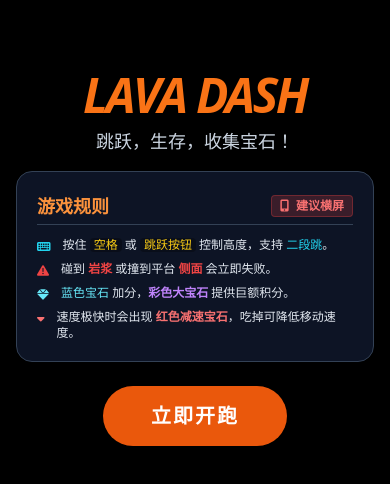
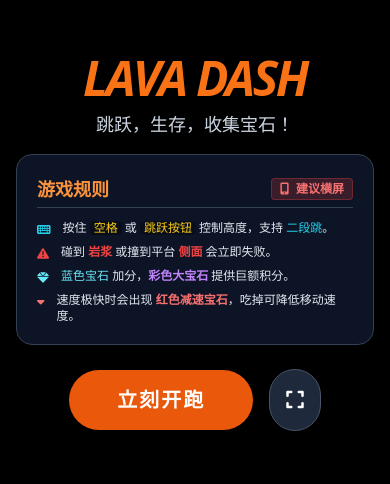
Before and after one commit to foxcsong/lava-leap, a React (Vite) app: page / in a window 390 px wide. Shown: the part 164-648 px from the top of the page. Built offline with nearby package versions, Linux system fonts and the light colour scheme.

Commit message:
fix: deep mobile fullscreen optimization with safe-area insets and manual toggle

```diff
--- a/App.tsx
+++ b/App.tsx
@@ -38,10 +38,22 @@ const App: React.FC = () => {
     };
   }, [handleGameOver, handleUpdateStats]);
 
+  const toggleFullscreen = () => {
+    if (!document.fullscreenElement) {
+      document.documentElement.requestFullscreen().catch(err => {
+        console.error(`Error attempting to enable full-screen mode: ${err.message}`);
+      });
+    } else {
+      if (document.exitFullscreen) {
+        document.exitFullscreen();
+      }
+    }
+  };
+
   const startGame = () => {
-    // 尝试进入全屏模式以获得更好体验
-    if (document.documentElement.requestFullscreen) {
-      document.documentElement.requestFullscreen().catch(() => {});
+    // 主动尝试进入全屏以优化移动端体验
+    if (!document.fullscreenElement) {
+      document.documentElement.requestFullscreen().catch(() => { });
     }
 
     if (engineRef.current) {
@@ -102,14 +114,14 @@ const App: React.FC = () => {
   }, [gameState, isPaused]);
 
   return (
-    <div className="relative w-screen h-[100dvh] overflow-hidden bg-black font-sans">
+    <div className="relative w-screen h-[100dvh] overflow-hidden bg-black font-sans safe-padding">
       {/* 只有在非主页状态下才可能看到画布，或者通过层级控制 */}
       <canvas
         ref={canvasRef}
         className={`w-full h-full block ${gameState === 'START' ? 'invisible' : 'visible'}`}
       />
 
-      <div className="absolute top-4 right-4 text-white text-right drop-shadow-lg pointer-events-none select-none z-10">
+      <div className="absolute top-4 right-4 text-white text-right drop-shadow-lg pointer-events-none select-none z-10 px-[env(safe-area-inset-right)] py-[env(safe-area-inset-top)]">
         {gameState !== 'START' && (
           <>
             <div className="text-xl font-bold">里程: <span className="text-yellow-400">{Math.floor(distance)}m</span></div>
@@ -122,7 +134,7 @@ const App: React.FC = () => {
       {gameState === 'PLAYING' && (
         <button
           onClick={togglePause}
-          className="absolute top-4 left-4 w-12 h-12 bg-white/10 hover:bg-white/20 border border-white/30 rounded-lg flex items-center justify-center text-white transition-all shadow-lg backdrop-blur-sm z-20"
+          className="absolute top-4 left-4 w-12 h-12 bg-white/10 hover:bg-white/20 border border-white/30 rounded-lg flex items-center justify-center text-white transition-all shadow-lg backdrop-blur-sm z-20 ml-[env(safe-area-inset-left)] mt-[env(safe-area-inset-top)]"
         >
           <i className={`fa-solid ${isPaused ? 'fa-play' : 'fa-pause'} text-xl`}></i>
         </button>
@@ -167,12 +179,21 @@ const App: React.FC = () => {
             <span>手机用户建议横屏以获得更广阔的视野。</span>
           </div>
 
+          <div className="flex items-center gap-4 mb-8">
             <button
               onClick={startGame}
               className="px-12 py-4 bg-orange-600 hover:bg-orange-500 transition-colors rounded-full text-xl md:text-2xl font-bold uppercase tracking-widest shadow-xl transform hover:scale-105 active:scale-95"
             >
-            立即开跑
+              立刻开跑
             </button>
+            <button
+              onClick={toggleFullscreen}
+              className="p-4 bg-slate-800 hover:bg-slate-700 transition-colors rounded-full text-xl shadow-xl border border-slate-600 md:hidden"
+              title="切换全屏"
+            >
+              <i className="fa-solid fa-expand"></i>
+            </button>
+          </div>
         </div>
       )}
 
--- a/index.html
+++ b/index.html
@@ -1,9 +1,10 @@
-
 <!DOCTYPE html>
 <html lang="en">
+
 <head>
     <meta charset="UTF-8">
-    <meta name="viewport" content="width=device-width, initial-scale=1.0, maximum-scale=1.0, user-scalable=no, viewport-fit=cover">
+    <meta name="viewport"
+        content="width=device-width, initial-scale=1.0, maximum-scale=1.0, user-scalable=no, viewport-fit=cover">
     <meta name="apple-mobile-web-app-capable" content="yes">
     <meta name="apple-mobile-web-app-status-bar-style" content="black-translucent">
     <meta name="mobile-web-app-capable" content="yes">
@@ -11,7 +12,15 @@
     <script src="https://cdn.tailwindcss.com"></script>
     <link rel="stylesheet" href="https://cdnjs.cloudflare.com/ajax/libs/font-awesome/6.0.0/css/all.min.css">
     <style>
-        body, html {
+        :root {
+            --sat: env(safe-area-inset-top);
+            --sar: env(safe-area-inset-right);
+            --sab: env(safe-area-inset-bottom);
+            --sal: env(safe-area-inset-left);
+        }
+
+        body,
+        html {
             margin: 0;
             padding: 0;
             overflow: hidden;
@@ -22,11 +31,19 @@
             height: 100%;
             height: 100dvh;
         }
+
         canvas {
             display: block;
         }
+
+        .safe-padding {
+            padding-top: var(--sat);
+            padding-right: var(--sar);
+            padding-bottom: var(--sab);
+            padding-left: var(--sal);
+        }
     </style>
-<script type="importmap">
+    <script type="importmap">
 {
   "imports": {
     "react/": "https://esm.sh/react@^19.2.3/",
@@ -35,10 +52,12 @@
   }
 }
 </script>
-<link rel="stylesheet" href="/index.css">
+    <link rel="stylesheet" href="/index.css">
 </head>
+
 <body>
     <div id="root"></div>
-<script type="module" src="/index.tsx"></script>
+    <script type="module" src="/index.tsx"></script>
 </body>
+
 </html>
```
Lines whose indentation alone changed are shown as unchanged.
